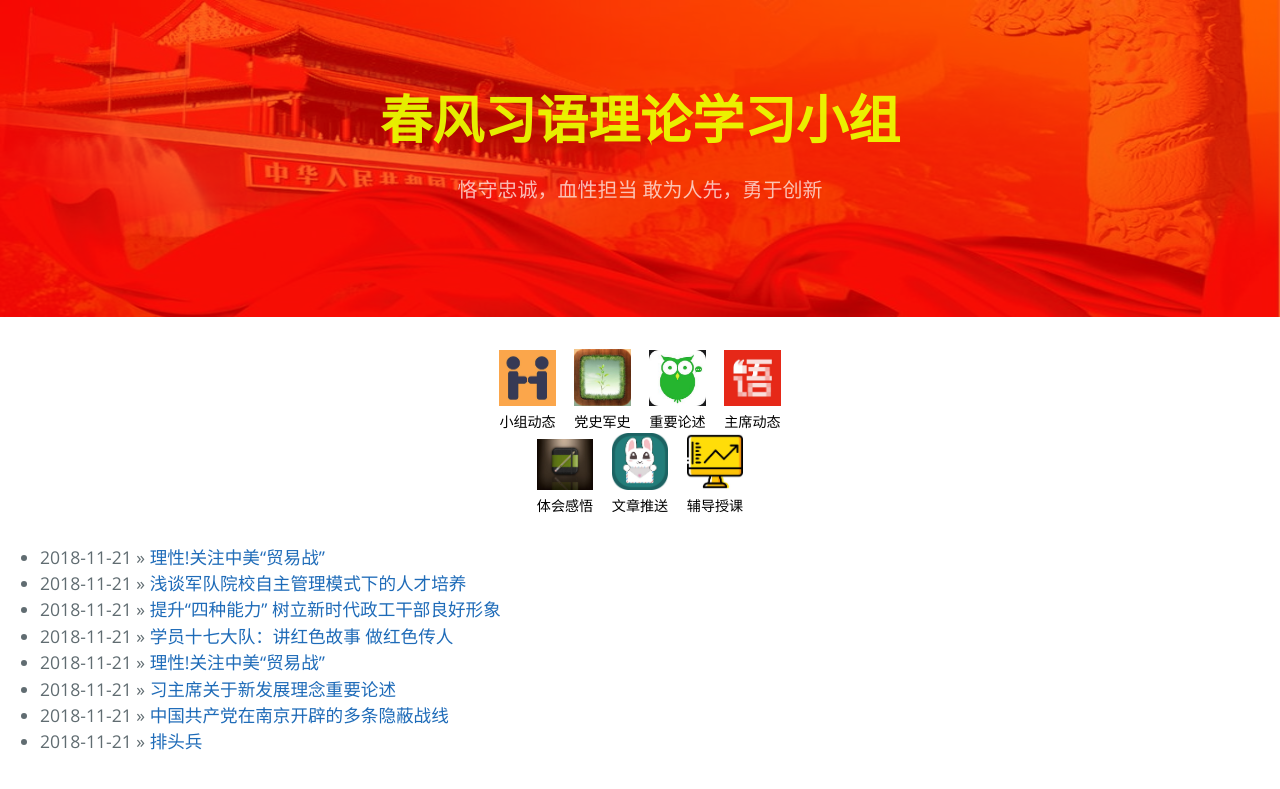
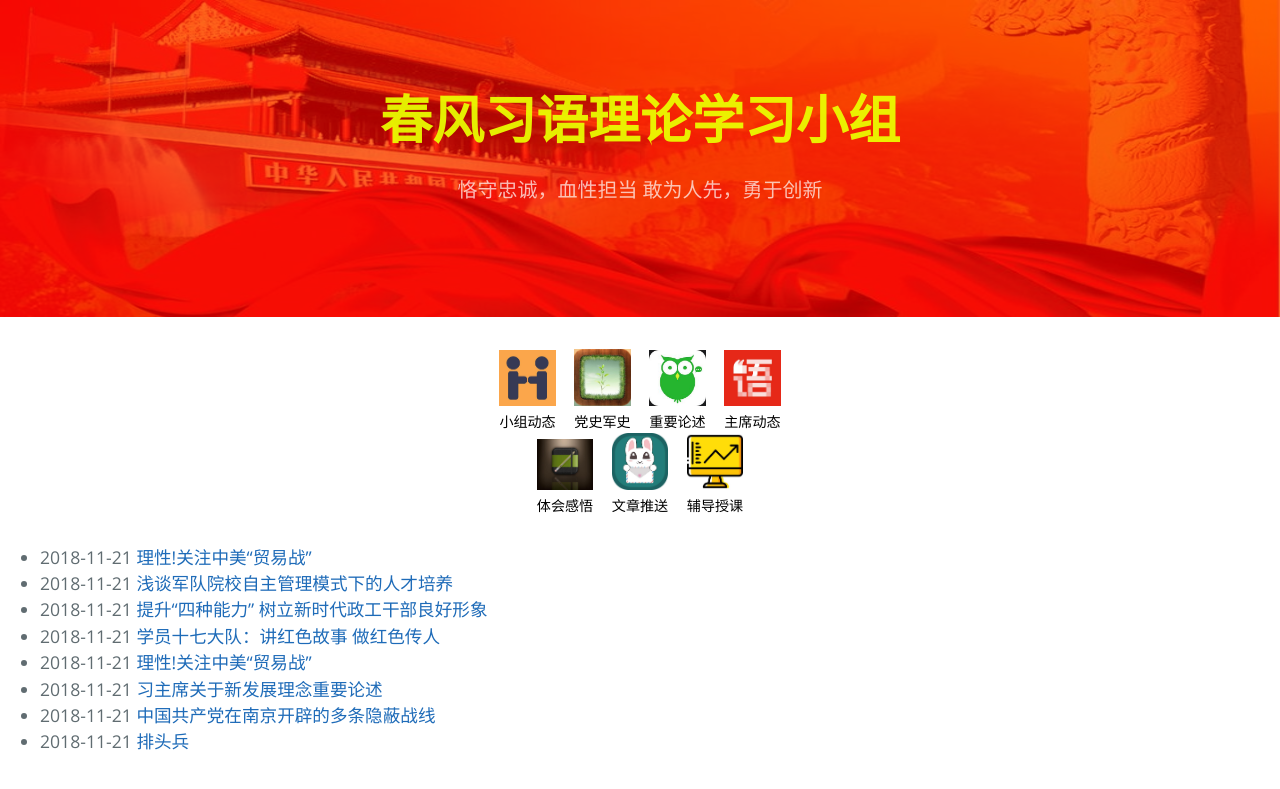
Before and after one commit to chunfengxiyv/chunfengxiyv.github.io, a Jekyll site: the page built from index.html, in a window 1280 px wide. Shown: the top 789 px of the page. Built offline with Jekyll 4.4.1, drawn with Linux system fonts in a browser that asks for light colours; the list of posts is cut into pages by our own code; part of the change alters nothing that is shown.

```diff
--- a/index.html
+++ b/index.html
@@ -18,7 +18,7 @@ document.write("<br>")
 </div><br>
 <ul class="arc-list">
     {% for post in site.posts %}
-        <li>{{ post.date | date: "%Y-%m-%d" }} &raquo; <a href="{{ site.baseurl }}{{ post.url }}">{{ post.url | last}}{{ post.title }}</a></li>
+        <li>{{ post.date | date: "%Y-%m-%d" }} <a href="{{ site.baseurl }}{{ post.url }}">{{ post.url | last}}{{ post.title }}</a></li>
     {% endfor %}
 </ul>
 <script type="text/javascript">
```
